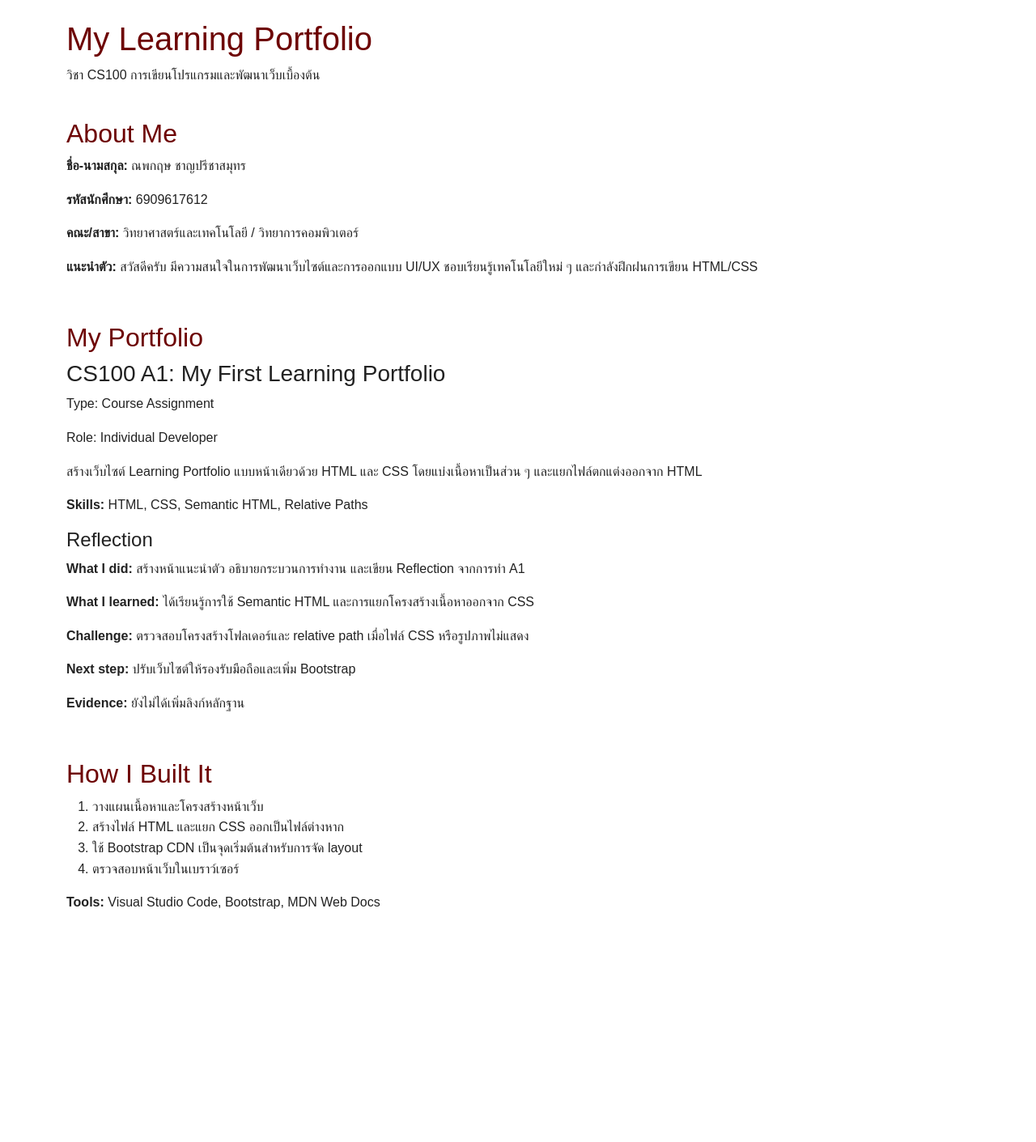
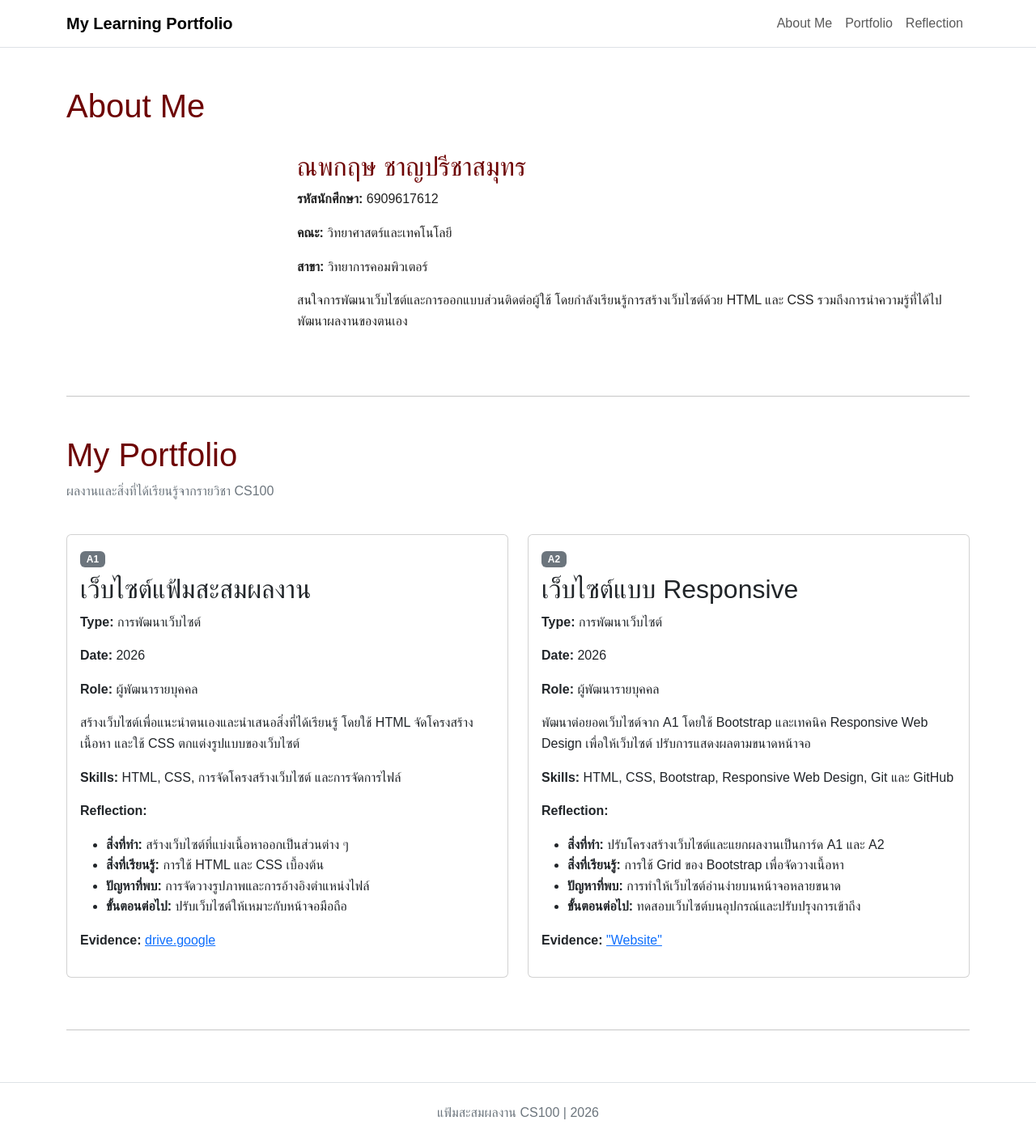
Before and after one commit to Naphakrit-Chanprechasamut/A2_6909617612, a plain HTML site: page index.html in a window 1280 px wide. Shown: the whole page at 81% size. Before the commit the page ends 1232 px from the top, so only its background shows below. Drawn offline with nearby package versions, Linux system fonts and the light colour scheme.

Commit message:
Complete portfolio content

```diff
--- a/index.html
+++ b/index.html
@@ -1,53 +1,171 @@
 <!DOCTYPE html>
 <html lang="th">
 <head>
-  <meta charset="UTF-8">
-  <meta name="viewport" content="width=device-width, initial-scale=1">
-  <title>Learning Portfolio - CS100</title>
-  <link href="https://cdn.jsdelivr.net/npm/bootstrap@5.3.3/dist/css/bootstrap.min.css" rel="stylesheet">
-  <link rel="stylesheet" href="css/style.css">
+    <meta charset="UTF-8">
+    <meta name="viewport" content="width=device-width, initial-scale=1.0">
+    <title>My Learning Portfolio | CS100</title>
+
+    <link href="https://cdn.jsdelivr.net/npm/bootstrap@5.3.3/dist/css/bootstrap.min.css"
+          rel="stylesheet">
+    <link rel="stylesheet" href="css/style.css">
 </head>
 <body>
-  <header class="container py-4">
-    <h1>My Learning Portfolio</h1>
-    <p>วิชา CS100 การเขียนโปรแกรมและพัฒนาเว็บเบื้องต้น</p>
-  </header>
-  <main class="container pb-5">
-    <section class="mb-4" id="about">
-      <h2>About Me</h2>
-      <p><strong>ชื่อ-นามสกุล:</strong> ณพกฤษ ชาญปรีชาสมุทร</p>
-      <p><strong>รหัสนักศึกษา:</strong> 6909617612</p>
-      <p><strong>คณะ/สาขา:</strong> วิทยาศาสตร์และเทคโนโลยี / วิทยาการคอมพิวเตอร์</p>
-      <p><strong>แนะนำตัว:</strong> สวัสดีครับ มีความสนใจในการพัฒนาเว็บไซต์และการออกแบบ UI/UX ชอบเรียนรู้เทคโนโลยีใหม่ ๆ และกำลังฝึกฝนการเขียน HTML/CSS</p>
+
+<nav class="navbar navbar-expand-lg bg-white border-bottom">
+    <div class="container">
+        <a class="navbar-brand fw-bold" href="#">My Learning Portfolio</a>
+
+        <button class="navbar-toggler" type="button"
+                data-bs-toggle="collapse" data-bs-target="#navbarNav"
+                aria-controls="navbarNav" aria-expanded="false"
+                aria-label="เปิดเมนู">
+            <span class="navbar-toggler-icon"></span>
+        </button>
+
+        <div class="collapse navbar-collapse" id="navbarNav">
+            <ul class="navbar-nav ms-auto">
+                <li class="nav-item">
+                    <a class="nav-link" href="#about">About Me</a>
+                </li>
+                <li class="nav-item">
+                    <a class="nav-link" href="#portfolio">Portfolio</a>
+                </li>
+                <li class="nav-item">
+                    <a class="nav-link" href="#reflection">Reflection</a>
+                </li>
+            </ul>
+        </div>
+    </div>
+</nav>
+
+<main class="container py-5">
+
+    <section id="about" class="mb-5">
+        <h1>About Me</h1>
+
+        <div class="row align-items-center g-4 mt-2">
+            <div class="col-12 col-md-4 col-lg-3">
+                <img src="media/IMG_4935.jpg"
+                     alt="Profile Picture"
+                     class="profile-img img-fluid rounded"
+                     onerror="this.style.display='none'">
+            </div>
+
+            <div class="col-12 col-md-8 col-lg-9">
+                <h2>ณพกฤษ ชาญปรีชาสมุทร</h2>
+                <p><strong>รหัสนักศึกษา:</strong> 6909617612</p>
+                <p><strong>คณะ:</strong> วิทยาศาสตร์และเทคโนโลยี</p>
+                <p><strong>สาขา:</strong> วิทยาการคอมพิวเตอร์</p>
+                <p>
+                    สนใจการพัฒนาเว็บไซต์และการออกแบบส่วนติดต่อผู้ใช้
+                    โดยกำลังเรียนรู้การสร้างเว็บไซต์ด้วย HTML และ CSS
+                    รวมถึงการนำความรู้ที่ได้ไปพัฒนาผลงานของตนเอง
+                </p>
+            </div>
+        </div>
     </section>
 
-    <section class="mb-4" id="portfolio">
-      <h2>My Portfolio</h2>
-      <article class="mb-3">
-        <h3>CS100 A1: My First Learning Portfolio</h3>
-        <p>Type: Course Assignment</p>
-        <p>Role: Individual Developer</p>
-        <p>สร้างเว็บไซต์ Learning Portfolio แบบหน้าเดียวด้วย HTML และ CSS โดยแบ่งเนื้อหาเป็นส่วน ๆ และแยกไฟล์ตกแต่งออกจาก HTML</p>
-        <p><strong>Skills:</strong> HTML, CSS, Semantic HTML, Relative Paths</p>
-        <h4>Reflection</h4>
-        <p><strong>What I did:</strong> สร้างหน้าแนะนำตัว อธิบายกระบวนการทำงาน และเขียน Reflection จากการทำ A1</p>
-        <p><strong>What I learned:</strong> ได้เรียนรู้การใช้ Semantic HTML และการแยกโครงสร้างเนื้อหาออกจาก CSS</p>
-        <p><strong>Challenge:</strong> ตรวจสอบโครงสร้างโฟลเดอร์และ relative path เมื่อไฟล์ CSS หรือรูปภาพไม่แสดง</p>
-        <p><strong>Next step:</strong> ปรับเว็บไซต์ให้รองรับมือถือและเพิ่ม Bootstrap</p>
-        <p><strong>Evidence:</strong> ยังไม่ได้เพิ่มลิงก์หลักฐาน</p>
-      </article>
+    <hr>
+
+    <section id="portfolio" class="my-5">
+        <h1>My Portfolio</h1>
+        <p class="text-secondary">ผลงานและสิ่งที่ได้เรียนรู้จากรายวิชา CS100</p>
+
+        <div class="row g-4 mt-2">
+
+            <div class="col-12 col-md-6">
+                <article class="card h-100">
+                    <div class="card-body">
+                        <span class="badge text-bg-secondary mb-2">A1</span>
+                        <h2 class="card-title">เว็บไซต์แฟ้มสะสมผลงาน</h2>
+
+                        <p><strong>Type:</strong> การพัฒนาเว็บไซต์</p>
+                        <p><strong>Date:</strong> 2026</p>
+                        <p><strong>Role:</strong> ผู้พัฒนารายบุคคล</p>
+
+                        <p>
+                            สร้างเว็บไซต์เพื่อแนะนำตนเองและนำเสนอสิ่งที่ได้เรียนรู้
+                            โดยใช้ HTML จัดโครงสร้างเนื้อหา และใช้ CSS
+                            ตกแต่งรูปแบบของเว็บไซต์
+                        </p>
+
+                        <p>
+                            <strong>Skills:</strong> HTML, CSS,
+                            การจัดโครงสร้างเว็บไซต์ และการจัดการไฟล์
+                        </p>
+
+                        <p><strong>Reflection:</strong></p>
+                        <ul>
+                            <li><strong>สิ่งที่ทำ:</strong> สร้างเว็บไซต์ที่แบ่งเนื้อหาออกเป็นส่วนต่าง ๆ</li>
+                            <li><strong>สิ่งที่เรียนรู้:</strong> การใช้ HTML และ CSS เบื้องต้น</li>
+                            <li><strong>ปัญหาที่พบ:</strong> การจัดวางรูปภาพและการอ้างอิงตำแหน่งไฟล์</li>
+                            <li><strong>ขั้นตอนต่อไป:</strong> ปรับเว็บไซต์ให้เหมาะกับหน้าจอมือถือ</li>
+                        </ul>
+
+                        <p>
+                            <strong>Evidence:</strong>
+                            <a href="https://drive.google.com/file/d/19UTSczFhm3RVX9jgNmAfZpme5e3d_Wj2/view?usp=sharing"
+                               target="_blank" rel="noopener noreferrer">
+                                drive.google
+                            </a>
+                        </p>
+                    </div>
+                </article>
+            </div>
+
+            <div class="col-12 col-md-6">
+                <article class="card h-100">
+                    <div class="card-body">
+                        <span class="badge text-bg-secondary mb-2">A2</span>
+                        <h2 class="card-title">เว็บไซต์แบบ Responsive</h2>
+
+                        <p><strong>Type:</strong> การพัฒนาเว็บไซต์</p>
+                        <p><strong>Date:</strong> 2026</p>
+                        <p><strong>Role:</strong> ผู้พัฒนารายบุคคล</p>
+
+                        <p>
+                            พัฒนาต่อยอดเว็บไซต์จาก A1 โดยใช้ Bootstrap
+                            และเทคนิค Responsive Web Design เพื่อให้เว็บไซต์
+                            ปรับการแสดงผลตามขนาดหน้าจอ
+                        </p>
+
+                        <p>
+                            <strong>Skills:</strong> HTML, CSS, Bootstrap,
+                            Responsive Web Design, Git และ GitHub
+                        </p>
+
+                        <p><strong>Reflection:</strong></p>
+                        <ul>
+                            <li><strong>สิ่งที่ทำ:</strong> ปรับโครงสร้างเว็บไซต์และแยกผลงานเป็นการ์ด A1 และ A2</li>
+                            <li><strong>สิ่งที่เรียนรู้:</strong> การใช้ Grid ของ Bootstrap เพื่อจัดวางเนื้อหา</li>
+                            <li><strong>ปัญหาที่พบ:</strong> การทำให้เว็บไซต์อ่านง่ายบนหน้าจอหลายขนาด</li>
+                            <li><strong>ขั้นตอนต่อไป:</strong> ทดสอบเว็บไซต์บนอุปกรณ์และปรับปรุงการเข้าถึง</li>
+                        </ul>
+
+                        <p>
+                            <strong>Evidence:</strong>
+                            <a href=""
+                               target="_blank" rel="noopener noreferrer">
+                                "Website"
+                            </a>
+                        </p>
+                    </div>
+                </article>
+            </div>
+
+        </div>
     </section>
 
-    <section class="mb-4" id="process">
-      <h2>How I Built It</h2>
-      <ol>
-        <li>วางแผนเนื้อหาและโครงสร้างหน้าเว็บ</li>
-        <li>สร้างไฟล์ HTML และแยก CSS ออกเป็นไฟล์ต่างหาก</li>
-        <li>ใช้ Bootstrap CDN เป็นจุดเริ่มต้นสำหรับการจัด layout</li>
-        <li>ตรวจสอบหน้าเว็บในเบราว์เซอร์</li>
-      </ol>
-      <p><strong>Tools:</strong> Visual Studio Code, Bootstrap, MDN Web Docs</p>
-    </section>
-  </main>
+    <hr>
+
+</main>
+
+<footer class="border-top py-4">
+    <div class="container text-center text-secondary">
+        <p class="mb-0">แฟ้มสะสมผลงาน CS100 | 2026</p>
+    </div>
+</footer>
+
+<script src="https://cdn.jsdelivr.net/npm/bootstrap@5.3.3/dist/js/bootstrap.bundle.min.js"></script>
 </body>
 </html>
```
